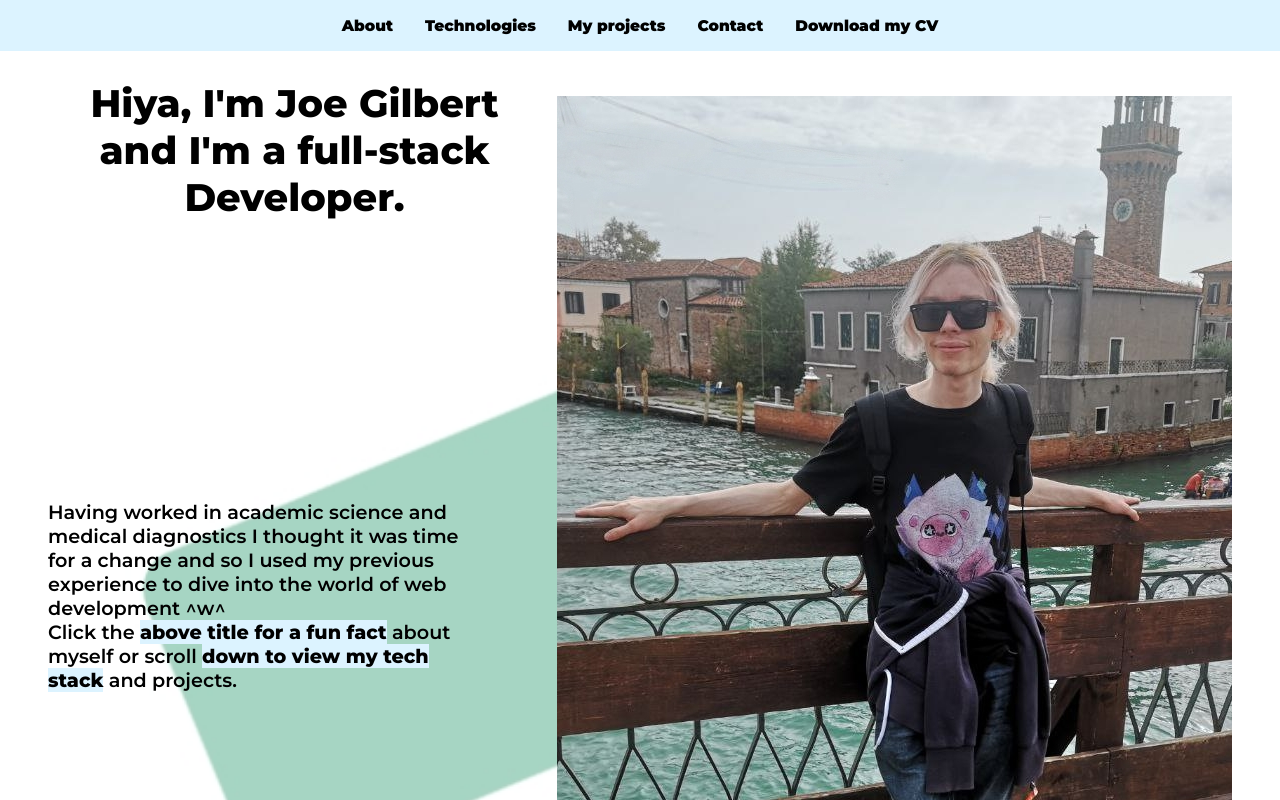
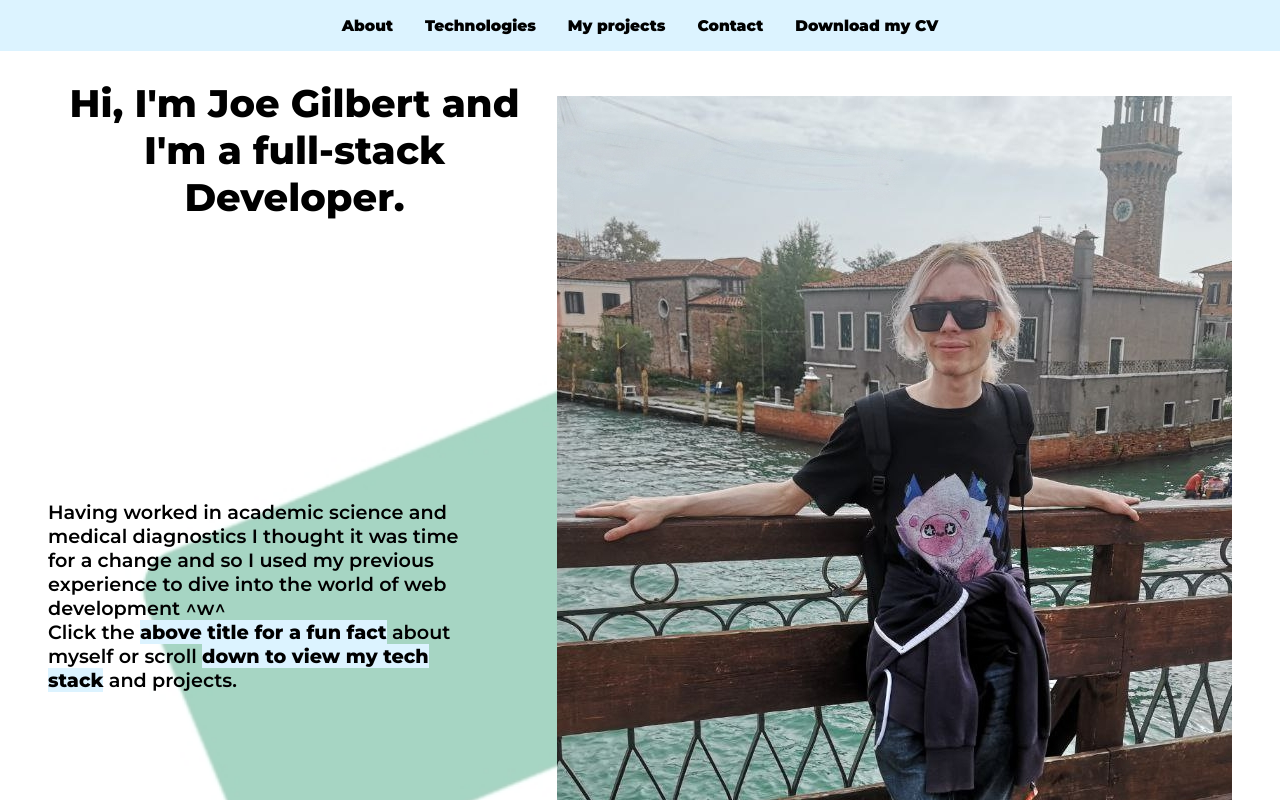
Before and after one commit to joeglDev/Developer-Portfolio-Joe-Gilbert, a Vue app in the folder vue-project/: page / in a window 1280 px wide. Shown: the top 800 px of the page. Built offline with nearby package versions, Linux system fonts and the light colour scheme.

Commit message:
About- removed legacy js

```diff
--- a/vue-project/src/components/About.vue
+++ b/vue-project/src/components/About.vue
@@ -1,18 +1,23 @@
 <script setup lang="ts">
+import {ref} from 'vue';
+
+//states
+const headingContent = ref(`Hi, I'm Joe Gilbert
+and I'm a full-stack Developer.`);
 const funFactsArr = ["My current hair colour is pink.", "I really love the colours of Trans Pennine Express trains (2022).", "The vast majority of this website was coded whilst listining to the Japanese pop band 'Perfume'.", "I currently have 5 different LGBTQ+ pride flags hung up in my house.", "I'm planning a motorcycling holiday around the north coast of Scotland."];
 
 const changeHeader = (event: Event) => {
-    const heading = document.getElementsByClassName("header__intro__h1")[0];
     const randomNumber = Math.floor(Math.random() * (funFactsArr.length));
-    heading.innerHTML = funFactsArr[randomNumber];
+    const newHeadingContent = funFactsArr[randomNumber];
+    headingContent.value = newHeadingContent;
+
 };
 </script>
 
 <template>
     <section class="header__intro__section" id="about">
         <div class="about__grid__container">
-            <h1 class="header__intro__h1 heading" @click="changeHeader">Hiya, I'm Joe Gilbert <br> and I'm a full-stack
-                Developer.</h1>
+            <h1 class="header__intro__h1 heading" @click="changeHeader">{{headingContent}}</h1>
             <img class="header__intro__img img" src="../assets/img_1.jpg"
                 alt="an image of myself on holiday in Murano, Venice, Italy">
             <div class="header__intro__tech tech">
```
